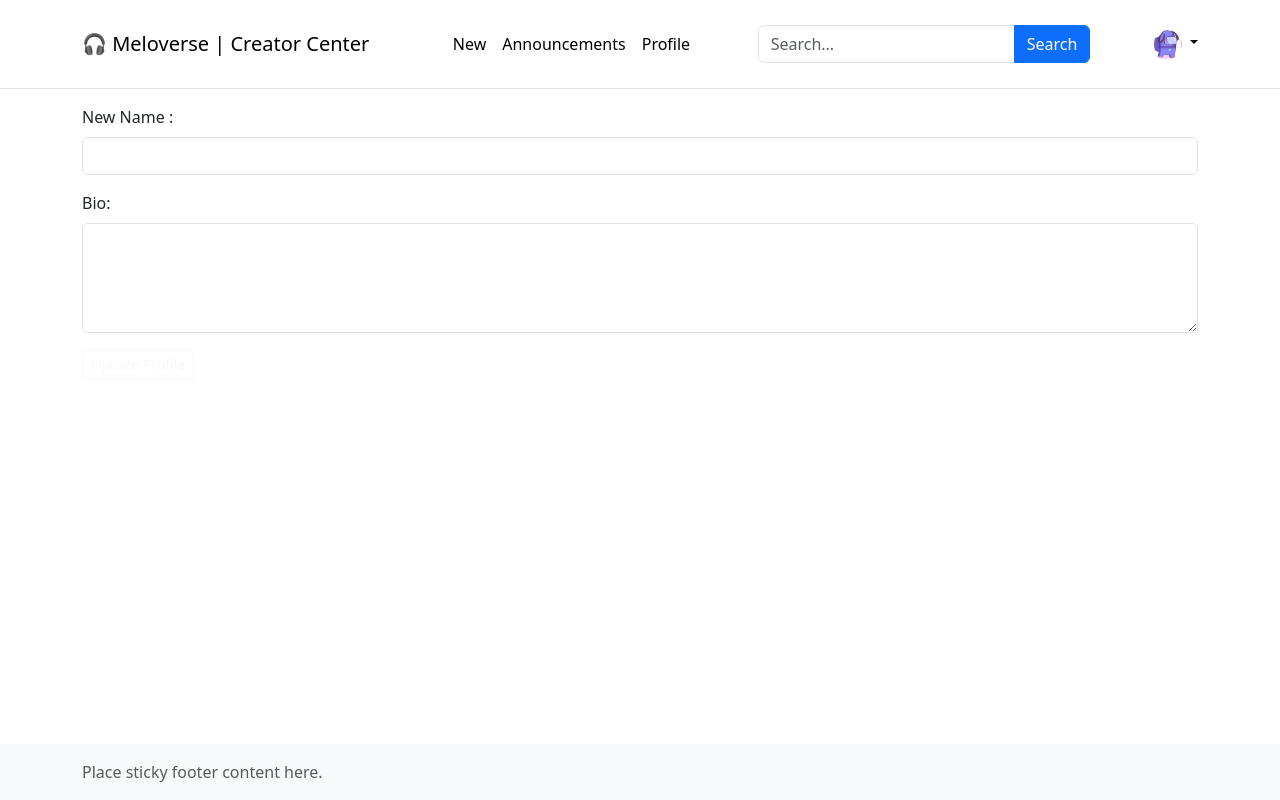
After one commit to Eyuvaraj/Meloverse, a Python web app: template templates/creator/edit_profile.html in a window 1280 px wide. The commit adds this page. Run offline with Jinja, Linux system fonts and the light colour scheme; the template is opened without the code that fills it, so the values that code supplies are empty; some libraries are stand-ins or nearby versions.

Commit message:
profile    updates module

```diff
--- a/application/models.py
+++ b/application/models.py
@@ -9,8 +9,6 @@ class Users(UserMixin, db.Model):
     password = db.Column(db.String(120), nullable=False)
     role = db.Column(db.String(120), nullable=False, default="user")
 
-    def get_username(self):
-        return self.username
 
 class Creator(db.Model):
     __tablename__ = 'creator'
--- a/templates/admin/admin_dashboard.html
+++ b/templates/admin/admin_dashboard.html
@@ -9,7 +9,7 @@
 <header class="py-3 mb-3 border-bottom">
   <nav class="navbar navbar-expand">
     <div class="container">
-      <a href="{{ url_for(" admin.admin_dashboard", user=current_user.username) }}"
+      <a href="{{ url_for('admin.admin_dashboard', user=current_user.username) }}"
         class="navbar-brand px-2 link-body-emphasis">
         🎧 Meloverse | Admin Dashboard
       </a>
@@ -59,7 +59,8 @@
 {% block body %}
 <main class="flex-shrink-0">
   <div class="container">
-    <h6>summary</h6>
+    <h6>no. of users, creators, admins, new users</h6>
+    <h6>most listened creator, usage stats...</h6>
     <hr>
   </div>
 </main>
--- a/templates/creator/creator_center.html
+++ b/templates/creator/creator_center.html
@@ -9,14 +9,13 @@
 <header class="py-3 mb-3 border-bottom">
   <nav class="navbar navbar-expand">
     <div class="container">
-      <a href="/" class="navbar-brand link-body-emphasis">
-        🎧 Meloverse
+      <a href="{{ url_for('user.creator_dashboard', user=current_user.username) }}" class="navbar-brand link-body-emphasis">
+        🎧 Meloverse | Creator Center
       </a>
       <ul class="nav">
-        <li class="nav-item"><a href="#" class="nav-link px-2 link-secondary">Overview</a></li>
-        <li class="nav-item"><a href="#" class="nav-link px-2 link-body-emphasis">Inventory</a></li>
-        <li class="nav-item"><a href="#" class="nav-link px-2 link-body-emphasis">Customers</a></li>
-        <li class="nav-item"><a href="#" class="nav-link px-2 link-body-emphasis">Products</a></li>
+        <li class="nav-item"><a href="{{ url_for('user.new', user=current_user.username) }}" class="nav-link px-2 link-body-emphasis">New</a></li>
+        <li class="nav-item"><a href="#" class="nav-link px-2 link-body-emphasis">Announcements</a></li>
+        <li class="nav-item"><a href="{{ url_for('user.profile', user=current_user.username)}}" class="nav-link px-2 link-body-emphasis">Profile</a></li>
       </ul>
 
 
@@ -55,7 +54,8 @@
 {% block body %}
 <main class="flex-shrink-0">
   <div class="container">
-    <h6>Creator dashboard</h6>
+    <li>My songs, albums: stats, likes-dislikes, no. of listeners</li>
+    <li>Post announcement-upvote,downvote...</li>
     <hr>
   </div>
 </main>
--- /dev/null
+++ b/templates/creator/edit_profile.html
@@ -0,0 +1,19 @@
+{% extends "creator/creator_center.html" %}
+
+{% block body %}
+<div class="container">
+    <form id="update_profile" method="post">
+        <div class="mb-3">
+            <label for="name" class="form-label">New Name : </label>
+            <input type="text" id="name" name="name" class="form-control">
+        </div>
+        <div class="mb-3">
+            <label for="bio" class="form-label">Bio:</label>
+            <textarea id="bio" name="bio" class="form-control" rows="4"></textarea>
+        </div>
+        <input type="hidden" name="csrfmiddlewaretoken" value="{{ csrf_token }}">
+        <button class="btn btn-outline-light btn-sm" type="submit" name="update_profile" value="True">Update Profile</button>
+        </input>
+    </form>
+</div>
+{% endblock %}
--- a/templates/user/user_dashboard.html
+++ b/templates/user/user_dashboard.html
@@ -62,7 +62,7 @@
 {% block body %}
 <main class="flex-shrink-0">
   <div class="container">
-    <h6>do anouncement from admin</h6>
+    <h6>anouncements from admin, follow creators...</h6>
     <hr>
   </div>
 </main>
```
Also changed, not shown: application/app_controllers/users.py (+30 -0 lines), templates/creator/new.html (added, +20 -0 lines), templates/creator/profile.html (added, +22 -0 lines), instance/meloverse_db.sqlite3, static/dancing catx.gif (added).
